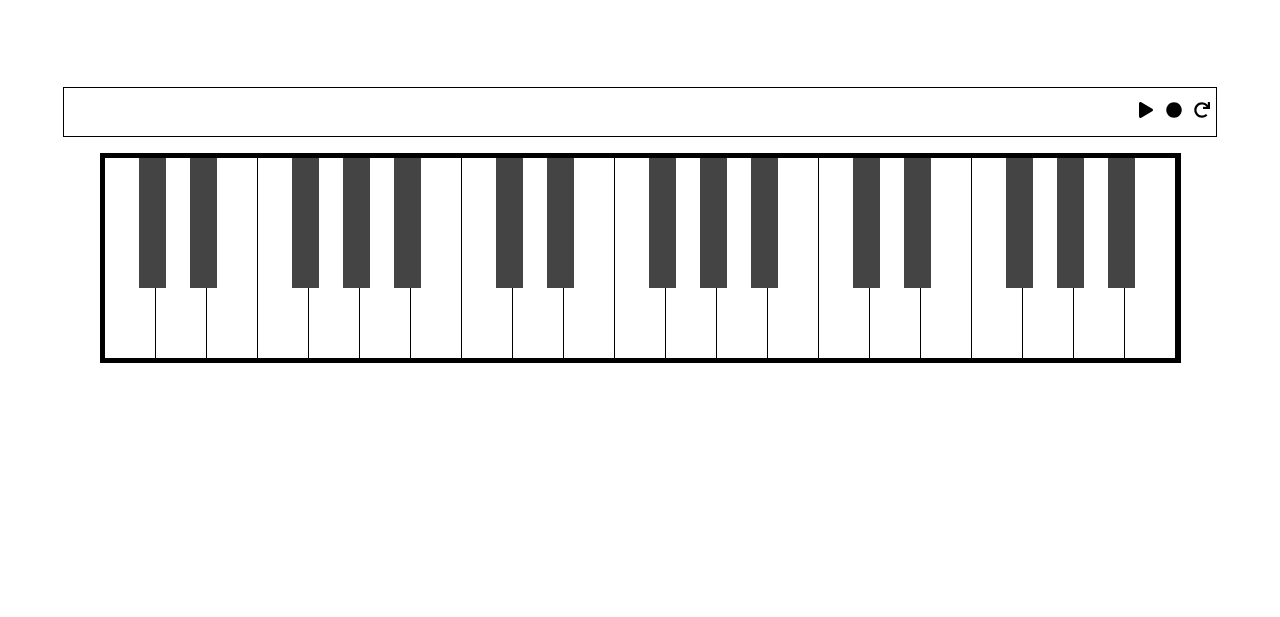
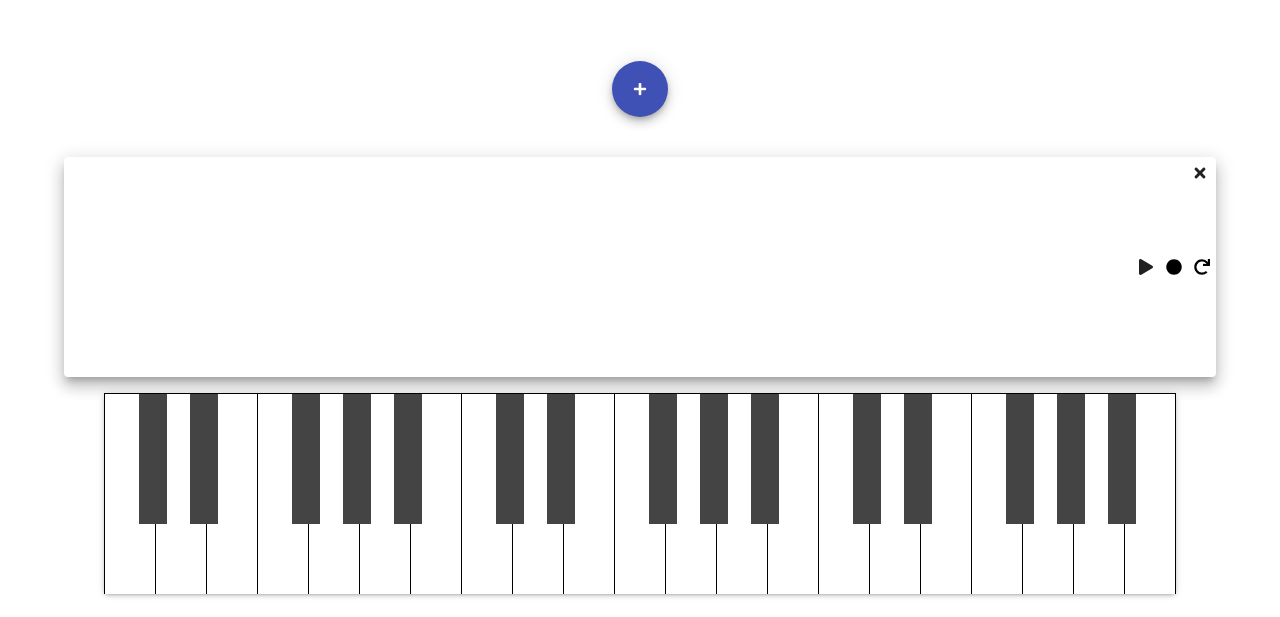
Before and after one commit to etherealmachine/synthedit, a React (Create React App) app: page / in a window 1280 px wide. Shown: the part 183-800 px from the top of the page. Built offline with nearby package versions, Linux system fonts and the light colour scheme.

Commit message:
Multiple parts and improved look.

```diff
--- a/package.json
+++ b/package.json
@@ -3,6 +3,7 @@
   "version": "0.1.0",
   "private": true,
   "dependencies": {
+    "@material-ui/core": "^4.9.10",
     "@testing-library/jest-dom": "^4.2.4",
     "@testing-library/react": "^9.3.2",
     "@testing-library/user-event": "^7.1.2",
--- a/src/App.tsx
+++ b/src/App.tsx
@@ -1,6 +1,8 @@
 import React from 'react';
 import './App.css';
 import styled from 'styled-components';
+import { Fab } from '@material-ui/core';
+import { FaPlus } from 'react-icons/fa';
 
 import State, { state, bindSetState } from './State';
 import PartElement from './Part';
@@ -11,8 +13,16 @@ const Container = styled.div`
   height: 100%;
   display: flex;
   flex-direction: column;
-  justify-content: center;
+  justify-content: flex-end;
   align-items: center;
+
+  button {
+    margin-bottom: 24px;
+  }
+`;
+
+const KeyboardContainer = styled.div`
+  margin-bottom: 24px;
 `;
 
 export default class App extends React.Component<{}, State> {
@@ -25,9 +35,12 @@ export default class App extends React.Component<{}, State> {
   render() {
     return (
       <Container onKeyDown={this.state.keyDown} onKeyUp={this.state.keyUp} tabIndex={-1}>
-        {this.state.parts.map((part, i) => <PartElement key={i} part={part} octaves={this.state.octaves} />)}
-        <Keyboard octaves={this.state.octaves} keyPressed={this.state.keyPressed} startNote={this.state.startNote} stopNote={this.state.stopNote} />
-      </Container>
+        <Fab color="primary" onClick={this.state.addPart}><FaPlus /></Fab>
+        {this.state.parts.map((part, i) => <PartElement key={i} state={this.state} index={i} />)}
+        <KeyboardContainer>
+          <Keyboard octaves={this.state.octaves} keyPressed={this.state.keyPressed} startNote={this.state.startNote} stopNote={this.state.stopNote} />
+        </KeyboardContainer>
+      </Container >
     );
   }
 }
--- a/src/Keyboard.tsx
+++ b/src/Keyboard.tsx
@@ -1,16 +1,11 @@
 import React from 'react';
 import styled from 'styled-components'
+import { Paper } from '@material-ui/core';
 
-const KeyboardContainer = styled.div`
+const KeyboardContainer = styled(Paper)`
   display: flex;
   flex-direction: row;
   height: 200px;
-  border: 5px solid black;
-`;
-
-const Octave = styled.div`
-  display: flex;
-  flex-direction: row;
 `;
 
 interface ButtonProps {
@@ -23,7 +18,11 @@ const Whitekey = styled.div<ButtonProps>`
   width: 50px;
   background: ${props => props.pressed ? '#CCC' : 'white'};
   float: left;
+  border-top: 1px solid black;
   border-right: 1px solid black;
+  :first-child {
+    border-left: 1px solid black;
+  }
 `;
 
 const Blackkey = styled.div<ButtonProps>`
@@ -52,27 +51,25 @@ export default function Keyboard(props: Props) {
     event.stopPropagation();
     props.stopNote(note);
   };
-  return <KeyboardContainer>
-    {octaves.map((notes, i) => <Octave key={i}>
-      {notes.map((note, i) => {
+  return <KeyboardContainer elevation={3}>
+    {octaves.map((notes, i) => notes.map((note, j) => {
       let blackKey = null;
       if (note[0] !== 'E' && note[0] !== 'B') {
         const sharp = note[0] + '#' + note[1];
         blackKey = <Blackkey
-            key={i}
+          key={`blackkey-${i}-${j}`}
           pressed={keyPressed[sharp] !== undefined}
           onMouseDown={mouseDown(sharp)}
           onMouseUp={mouseUp(sharp)}
         />;
       }
       return <Whitekey
-          key={i}
+        key={`whitekey-${i}-${j}`}
         pressed={keyPressed[note] !== undefined}
         onMouseDown={mouseDown(note)}
         onMouseUp={mouseUp(note)}>
         {blackKey}
       </Whitekey>;
-      })}
-    </Octave>)}
+    })).flat()}
   </KeyboardContainer>;
 }
--- a/src/Notation.tsx
+++ b/src/Notation.tsx
@@ -178,6 +178,18 @@ const Dot = styled.span`
   background: black;
 `;
 
+const Triple = styled.span`
+  display: block;
+  position: relative;
+  top: -2px;
+  left: 20px;
+  width: 4px;
+  height: 4px;
+  &:after {
+    content: 't';
+  }
+`;
+
 interface NoteElementProps {
   note: string,
   duration: number,
@@ -189,6 +201,7 @@ export function NoteElement(props: NoteElementProps): JSX.Element {
     {React.createElement(NotesBySubdivision[parseInt(subdivision)], {})}
     {props.note.includes('#') && <Sharp />}
     {subdivision.includes('.') && <Dot />}
+    {subdivision.includes('t') && <Triple />}
   </div>
 }
 
--- a/src/Part.tsx
+++ b/src/Part.tsx
@@ -1,26 +1,29 @@
 import React, { useEffect } from 'react';
 import styled from 'styled-components';
+import { Paper } from '@material-ui/core';
 
 import { Transport } from 'tone';
 
-import { Part } from './State';
+import State from './State';
 import ChordElement from './Chord';
 import PlayControls from './PlayControls';
+import { FaTimes } from 'react-icons/fa';
 
-const Container = styled.div`
+const Container = styled(Paper)`
   width: 90%;
+  min-height: 220px;
   margin: 16px 0;
   display: flex;
   flex-direction: row;
   align-items: center;
-  border: 1px solid black;
 `
 
 const Staff = styled.div`
   display: flex;
   flex-direction: row;
   margin: 16px;
-  padding: 8px;
+  padding-top: 36px;
+  padding-bottom: 8px;
   flex: 1;
   overflow: scroll;
   &::-webkit-scrollbar {
@@ -35,13 +38,34 @@ const Bar = styled.div`
   align-items: flex-end;
 `
 
+const Controls = styled.div`
+  display: flex;
+  flex-direction: column;
+  height: 100%;
+  position: relative;
+  & > :first-child {
+    position: absolute;
+    top: 8px;
+    right: 8px;
+  }
+  & > :last-child {
+    flex: 1;
+    display: flex;
+    flex-direction: row;
+    align-items: center;
+    justify-content: center;
+  }
+`;
+
 interface Props {
-  part: Part
-  octaves: string[][]
+  state: State
+  index: number
 }
 
 export default function PartElement(props: Props) {
-  const { octaves, part } = props;
+  const { state, index } = props;
+  const { octaves } = props.state;
+  const part = props.state.parts[props.index];
   const { chords } = part;
   useEffect(() => {
     if (chords.length > 0) {
@@ -52,7 +76,15 @@ export default function PartElement(props: Props) {
       chords[index].ref?.current?.scrollIntoView();
     }
   });
-  return <Container>
+  const onSelect = (event: React.SyntheticEvent) => {
+    event.stopPropagation();
+    state.selectPart(index);
+  }
+  const onRemove = (event: React.SyntheticEvent) => {
+    event.stopPropagation();
+    state.removePart(index);
+  }
+  return <Container elevation={state.currentPart === index ? 10 : 1} onClick={onSelect}>
     <Staff>
       <Bar>
         {chords.map((chord, i) => <ChordElement
@@ -64,6 +96,8 @@ export default function PartElement(props: Props) {
         />)}
       </Bar>
     </Staff>
+    <Controls>
+      <FaTimes onClick={onRemove} />
       <PlayControls
         playing={Transport.state === 'started' && part.playback.state === 'started'}
         paused={Transport.state === 'paused'}
@@ -75,5 +109,6 @@ export default function PartElement(props: Props) {
         toggleRecord={part.toggleRecord}
         toggleLoop={part.toggleLoop}
       />
+    </Controls>
   </Container>;
 }
--- a/src/PlayControls.tsx
+++ b/src/PlayControls.tsx
@@ -1,6 +1,5 @@
 import React from 'react';
 import styled from 'styled-components';
-
 import { FaPlay, FaPause, FaStop, FaCircle, FaRedo } from 'react-icons/fa';
 
 interface Props {
--- a/src/State.tsx
+++ b/src/State.tsx
@@ -1,6 +1,6 @@
 import React from 'react';
 
-import { PolySynth, Synth, Transport, Part as TonePart } from 'tone';
+import { Part as TonePart, PolySynth, Synth, Time, Transport } from 'tone';
 
 export const notes = ['C', 'D', 'E', 'F', 'G', 'A', 'B'];
 
@@ -43,7 +43,7 @@ export class Part {
         updateState();
       };
       this.playback.loopEnd = t;
-      this.playback.start(0);
+      this.playback.start(Transport.seconds);
       Transport.start();
       updateState();
     }
@@ -56,7 +56,6 @@ export class Part {
 
   stop = () => {
     this.playback.stop();
-    Transport.stop()
     updateState();
   }
 
@@ -71,8 +70,10 @@ export class Part {
   }
 
   toggleSelect = (chordIndex: number) => {
-    this.chords.forEach(chord => {
-      chord.selected = false;
+    this.chords.forEach((chord, i) => {
+      if (i !== chordIndex) {
+        chord.selected = false;
+      }
     });
     this.chords[chordIndex].selected = !this.chords[chordIndex].selected;
     updateState();
@@ -178,10 +179,21 @@ export default class State {
     if (event.key === 'Backspace') {
       this.parts.forEach(part => {
         const selected = part.chords.findIndex(chord => chord.selected);
-        part.chords.splice(selected, 1);
+        if (selected !== -1) {
+          part.chords.splice(selected, 1);
+        }
       });
       updateState();
       return;
+    }
+    if (event.key === 'ArrowUp') {
+      this.increasePitch();
+    } else if (event.key === 'ArrowDown') {
+      this.decreasePitch();
+    } else if (event.key === 'ArrowLeft') {
+      this.shorten();
+    } else if (event.key === 'ArrowRight') {
+      this.lengthen();
     }
     for (let octave of Object.entries(keyBindings)) {
       const i = octave[1].indexOf(event.key.toLowerCase());
@@ -208,6 +220,64 @@ export default class State {
     }
     updateState();
   }
+
+  increasePitch = () => {
+    this.parts.forEach(part => {
+      const selected = part.chords.findIndex(chord => chord.selected);
+      if (selected !== -1) {
+        part.chords[selected].notes = part.chords[selected].notes.map(higher);
+      }
+    });
+    updateState();
+  }
+
+  decreasePitch = () => {
+    this.parts.forEach(part => {
+      const selected = part.chords.findIndex(chord => chord.selected);
+      if (selected !== -1) {
+        part.chords[selected].notes = part.chords[selected].notes.map(lower);
+      }
+    });
+    updateState();
+  }
+
+  lengthen = () => {
+    this.parts.forEach(part => {
+      const selected = part.chords.findIndex(chord => chord.selected);
+      if (selected !== -1) {
+        part.chords[selected].duration = longer(part.chords[selected].duration);
+      }
+    });
+    updateState();
+  }
+
+  shorten = () => {
+    this.parts.forEach(part => {
+      const selected = part.chords.findIndex(chord => chord.selected);
+      if (selected !== -1) {
+        part.chords[selected].duration = shorter(part.chords[selected].duration);
+      }
+    });
+    updateState();
+  }
+
+  addPart = () => {
+    this.parts.push(new Part());
+    updateState();
+  }
+
+  removePart = (i: number) => {
+    this.parts.splice(i, 1);
+    updateState();
+  }
+
+  selectPart = (i: number) => {
+    if (i !== this.currentPart) {
+      this.parts[this.currentPart].recording = false;
+    }
+    this.currentPart = i;
+    updateState();
+  }
 }
 
 export const state = new State();
@@ -229,25 +299,56 @@ function updateState() {
   setState(state);
 }
 
-/*
-// 1n, 2.n, 2n, 4.n, ...
+function higher(note: string): string {
+  const octave = parseInt(note[note.length - 1]);
+  const noteIndex = notes.indexOf(note[0]);
+  if (noteIndex === notes.length - 1) {
+    if (octave >= 6) {
+      return note;
+    }
+    return notes[0] + (octave + 1);
+  }
+  if (note[1] !== "#" && note[0] !== 'E' && note[0] !== 'B') {
+    return note[0] + '#' + octave;
+  }
+  return notes[noteIndex + 1] + octave;
+}
+
+function lower(note: string): string {
+  const octave = parseInt(note[note.length - 1]);
+  const noteIndex = notes.indexOf(note[0]);
+  if (noteIndex === 0) {
+    if (octave <= 4) {
+      return note;
+    }
+    return notes[notes.length - 1] + (octave - 1);
+  }
+  if (note[1] !== "#" && notes[noteIndex - 1] !== 'E' && note[noteIndex - 1] !== 'B') {
+    return notes[noteIndex - 1] + '#' + octave;
+  }
+  return notes[noteIndex - 1] + octave;
+}
+
+// 1n., 1n, 1t, 2n., 2n, 2t, 4n., ...
 function shorter(duration: number): number {
   const d = Time(duration).toNotation();
   const t = parseInt(d);
-  if (d.includes('.')) {
+  if (d.includes('t')) {
+    return Time((t * 2).toString() + 'n.').toSeconds();
+  } else if (d.includes('.')) {
     return Time(t.toString() + 'n').toSeconds();
   }
-  return Time((t * 2).toString() + 'n.').toSeconds();
+  return Time(t.toString() + 't').toSeconds();
 }
 
-// 8n, 8.n, 4n, 4.n, 2n, 2.n, ...
+// 8t, 8n, 8n., 4t, 4n, 4n., 2t, 2n, 2n., ...
 function longer(duration: number): number {
   const d = Time(duration).toNotation();
   const t = parseInt(d);
   if (d.includes('.')) {
-    return Time((t / 2).toString() + 'n').toSeconds();
+    return Time((t / 2).toString() + 't').toSeconds();
+  } else if (d.includes('t')) {
+    return Time(t.toString() + 'n').toSeconds();
   }
   return Time(t.toString() + 'n.').toSeconds();
 }
-
-*/
```
Also changed, not shown: src/index.css (line endings or trailing spaces), 1 other file (tests, documents, lock files or other folders). Lines whose indentation alone changed are shown as unchanged.
